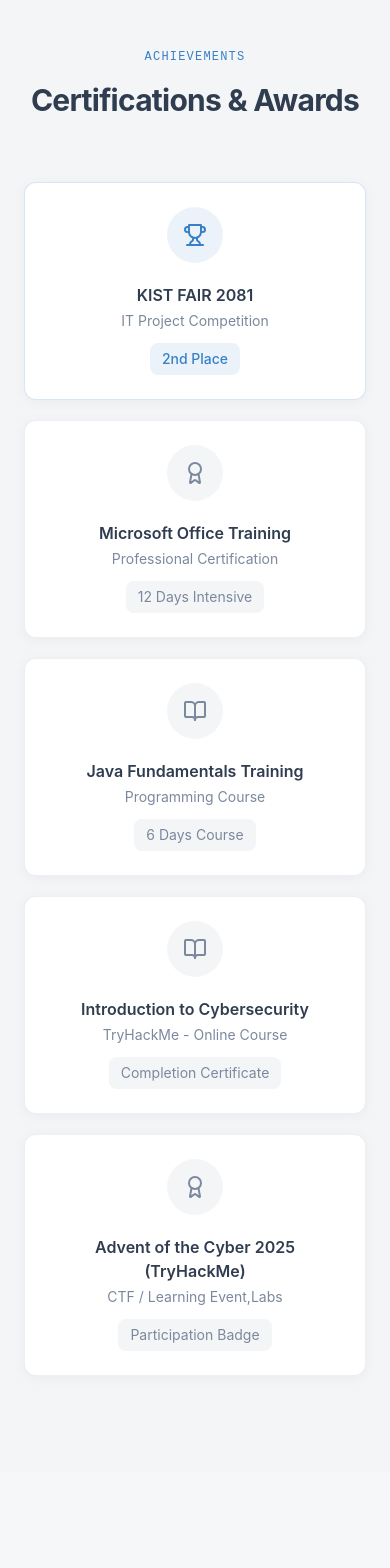
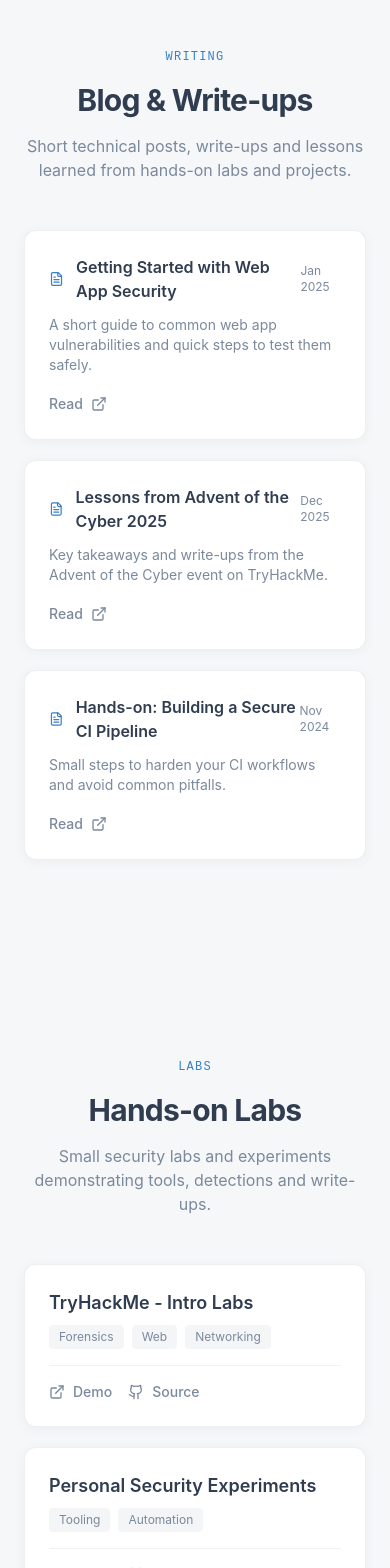
Before and after one commit to rajivsthh/portfolio-main, a React (Vite) app: page / in a window 390 px wide. Shown: the part 5200-6768 px from the top of the page. Built offline with nearby package versions, Linux system fonts and the light colour scheme; the HTML template or start-up script is replaced by a standard one.

Commit message:
feat: add BlogSection and LabsSection components to showcase posts and labs

```diff
--- /dev/null
+++ b/src/components/BlogSection.tsx
@@ -0,0 +1,61 @@
+import { ExternalLink, FileText } from 'lucide-react';
+
+const posts = [
+  {
+    title: "Getting Started with Web App Security",
+    date: "Jan 2025",
+    excerpt: "A short guide to common web app vulnerabilities and quick steps to test them safely.",
+    link: "#",
+  },
+  {
+    title: "Lessons from Advent of the Cyber 2025",
+    date: "Dec 2025",
+    excerpt: "Key takeaways and write-ups from the Advent of the Cyber event on TryHackMe.",
+    link: "#",
+  },
+  {
+    title: "Hands-on: Building a Secure CI Pipeline",
+    date: "Nov 2024",
+    excerpt: "Small steps to harden your CI workflows and avoid common pitfalls.",
+    link: "#",
+  },
+];
+
+const BlogSection = () => {
+  return (
+    <section id="blog" className="py-24 lg:py-32 bg-muted/5">
+      <div className="container mx-auto px-6 lg:px-8">
+        <div className="max-w-5xl mx-auto">
+          <div className="text-center mb-12 space-y-4">
+            <span className="section-label">Writing</span>
+            <h2 className="text-3xl md:text-4xl font-bold text-heading tracking-tight">Blog & Write-ups</h2>
+            <p className="text-muted-foreground max-w-xl mx-auto">Short technical posts, write-ups and lessons learned from hands-on labs and projects.</p>
+          </div>
+
+          <div className="grid md:grid-cols-3 gap-5">
+            {posts.map((post, index) => (
+              <article key={index} className="card-pro p-6 group">
+                <div className="mb-3 flex items-center justify-between">
+                  <div className="flex items-center gap-3">
+                    <FileText className="w-5 h-5 text-primary" />
+                    <h3 className="font-semibold text-heading">{post.title}</h3>
+                  </div>
+                  <span className="text-xs text-muted-foreground">{post.date}</span>
+                </div>
+
+                <p className="text-muted-foreground text-sm mb-4">{post.excerpt}</p>
+
+                <a href={post.link} className="link-animated inline-flex items-center gap-2 text-sm font-medium">
+                  Read
+                  <ExternalLink className="w-4 h-4" />
+                </a>
+              </article>
+            ))}
+          </div>
+        </div>
+      </div>
+    </section>
+  );
+};
+
+export default BlogSection;
--- /dev/null
+++ b/src/components/LabsSection.tsx
@@ -0,0 +1,64 @@
+import { ExternalLink, Github } from 'lucide-react';
+
+const labs = [
+  {
+    title: "TryHackMe - Intro Labs",
+    tags: ["Forensics", "Web", "Networking"],
+    demo: "#",
+    github: "#",
+  },
+  {
+    title: "Personal Security Experiments",
+    tags: ["Tooling", "Automation"],
+    demo: "#",
+    github: "#",
+  },
+  {
+    title: "SAFE-MCP Detections (contrib)",
+    tags: ["Detection", "YARA", "SIEM"],
+    demo: "#",
+    github: "https://github.com/SAFE-MCP/safe-mcp",
+  },
+];
+
+const LabsSection = () => {
+  return (
+    <section id="labs" className="py-24 lg:py-32">
+      <div className="container mx-auto px-6 lg:px-8">
+        <div className="max-w-5xl mx-auto">
+          <div className="text-center mb-12 space-y-4">
+            <span className="section-label">Labs</span>
+            <h2 className="text-3xl md:text-4xl font-bold text-heading tracking-tight">Hands-on Labs</h2>
+            <p className="text-muted-foreground max-w-xl mx-auto">Small security labs and experiments demonstrating tools, detections and write-ups.</p>
+          </div>
+
+          <div className="grid md:grid-cols-3 gap-5">
+            {labs.map((lab, index) => (
+              <article key={index} className="card-pro p-6 group">
+                <h3 className="text-lg font-semibold text-heading mb-2">{lab.title}</h3>
+                <div className="flex flex-wrap gap-2 mb-4">
+                  {lab.tags.map((t, i) => (
+                    <span key={i} className="project-tag">{t}</span>
+                  ))}
+                </div>
+
+                <div className="flex gap-4 pt-4 border-t border-border/50">
+                  <a href={lab.demo} className="link-animated text-sm font-medium inline-flex items-center gap-2">
+                    <ExternalLink className="w-4 h-4" />
+                    Demo
+                  </a>
+                  <a href={lab.github} className="link-animated text-sm font-medium inline-flex items-center gap-2">
+                    <Github className="w-4 h-4" />
+                    Source
+                  </a>
+                </div>
+              </article>
+            ))}
+          </div>
+        </div>
+      </div>
+    </section>
+  );
+};
+
+export default LabsSection;
--- a/src/pages/Index.tsx
+++ b/src/pages/Index.tsx
@@ -3,6 +3,8 @@ import HeroSection from '@/components/HeroSection';
 import AboutSection from '@/components/AboutSection';
 import SkillsSection from '@/components/SkillsSection';
 import ProjectsSection from '@/components/ProjectsSection';
+import BlogSection from '@/components/BlogSection';
+import LabsSection from '@/components/LabsSection';
 import CertificationsSection from '@/components/CertificationsSection';
 import ContactSection from '@/components/ContactSection';
 import Footer from '@/components/Footer';
@@ -14,9 +16,11 @@ const Index = () => {
       <main>
         <HeroSection />
         <AboutSection />
-        <SkillsSection />
-        <ProjectsSection />
-        <CertificationsSection />
+  <SkillsSection />
+  <ProjectsSection />
+  <BlogSection />
+  <LabsSection />
+  <CertificationsSection />
         <ContactSection />
       </main>
       <Footer />
```
